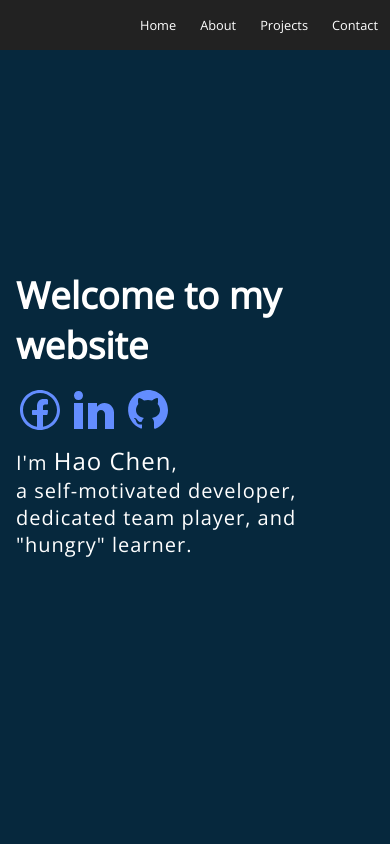
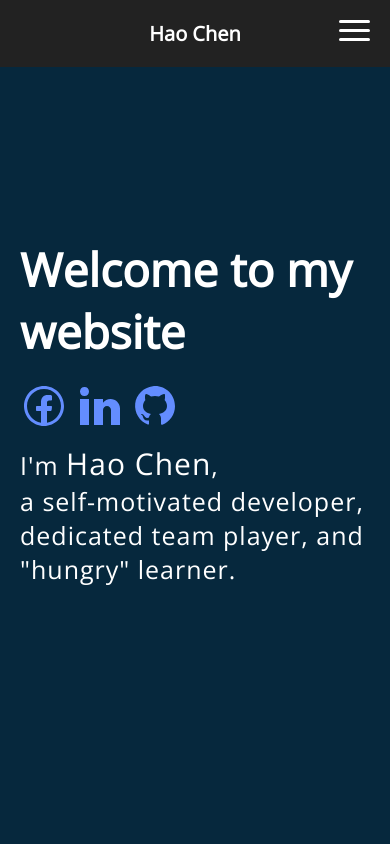
Before and after one commit to mmkrty/myprojects-portfolio-v1.0, a website: page index.html in a window 390 px wide. Shown: the top 844 px of the page. Drawn offline with nearby package versions, Linux system fonts and the light colour scheme.

Commit message:
add hamburger menu

```diff
--- a/index.html
+++ b/index.html
@@ -19,7 +19,11 @@
         <nav class="nav">
             <div class="container nav__container">
                 <h1 class="nav__logo"><a href="/index.html">Hao Chen </a></h1>
-
+                <div class="nav__toggle">
+                    <span class="nav__toggle-bar"></span>
+                    <span class="nav__toggle-bar"></span>
+                    <span class="nav__toggle-bar"></span>
+                </div>
                 <ul class="nav__list">
                     <li class="nav__list-item"><a href="#" class="nav__list-link">Home</a></li>
                     <li class="nav__list-item"><a href="#about" class="nav__list-link">About</a></li>
--- a/sass/_base.scss
+++ b/sass/_base.scss
@@ -9,10 +9,6 @@
 html {
   font-size: 62.5%;
   scroll-behavior: smooth;
-
-  @include respond(phone-s) {
-    font-size: 50%;
-  }
 }
 
 body {
--- a/sass/_components.scss
+++ b/sass/_components.scss
@@ -16,10 +16,6 @@
     color: #fff;
     padding: 0.7rem 1.5rem;
     transition: all 0.3s ease-in-out;
-
-    @include respond(phone-s) {
-      display: none;
-    }
   }
 
   &__container {
@@ -28,6 +24,10 @@
     align-items: center;
     padding: 2rem 0;
     transition: all 0.3s ease-in-out;
+
+    @include respond(phone) {
+      flex-direction: column;
+    }
   }
 
   &__list {
@@ -42,6 +42,54 @@
       color: #fff;
       padding: 0.7rem 1.5rem;
       transition: all 0.3s ease-in-out;
+    }
+
+    &-item {
+      @include respond(phone) {
+        // display: flex;
+        margin-top: 1.2rem;
+      }
+    }
+
+    &.active {
+      @include respond(phone) {
+        display: flex;
+      }
+    }
+
+    @include respond(phone) {
+      display: none;
+      flex-direction: column;
+    }
+  }
+
+  &__toggle {
+    position: absolute;
+    top: 2rem;
+    right: 2rem;
+    display: none;
+    flex-direction: column;
+    justify-content: space-between;
+    width: 3.1rem;
+    height: 2.1rem;
+
+    &-bar {
+      height: 3px;
+      width: 100%;
+      background-color: #fff;
+      border-radius: 10px;
+    }
+
+    &.active {
+      top: 1.2rem;
+
+      & .nav__toggle-bar {
+        background-color: #000;
+      }
+    }
+
+    @include respond(phone) {
+      display: flex;
     }
   }
 
--- a/script.js
+++ b/script.js
@@ -1,14 +1,18 @@
 const nav = document.querySelector(".nav");
 const hero = document.querySelector(".hero");
 const navLinks = document.querySelectorAll(".nav__list-link");
+const navList = document.querySelector(".nav__list");
+const navToggle = document.querySelector(".nav__toggle");
 
 window.addEventListener("scroll", navFix);
 
 function navFix() {
   if (window.scrollY > nav.offsetHeight) {
     nav.classList.add("active");
+    navToggle.classList.add("active");
   } else {
     nav.classList.remove("active");
+    navToggle.classList.remove("active");
   }
 }
 
@@ -22,4 +26,9 @@ for (let i = 0; i < navLinks.length; i++) {
   });
 }
 
+navToggle.addEventListener("click", () => {
+  navList.classList.toggle("active");
+  console.log(navToggle);
+});
+
 console.log(navLinks);
```
Also changed, not shown: css/style.comp.css, css/style.css, css/style.prefix.css, 2 other files.
